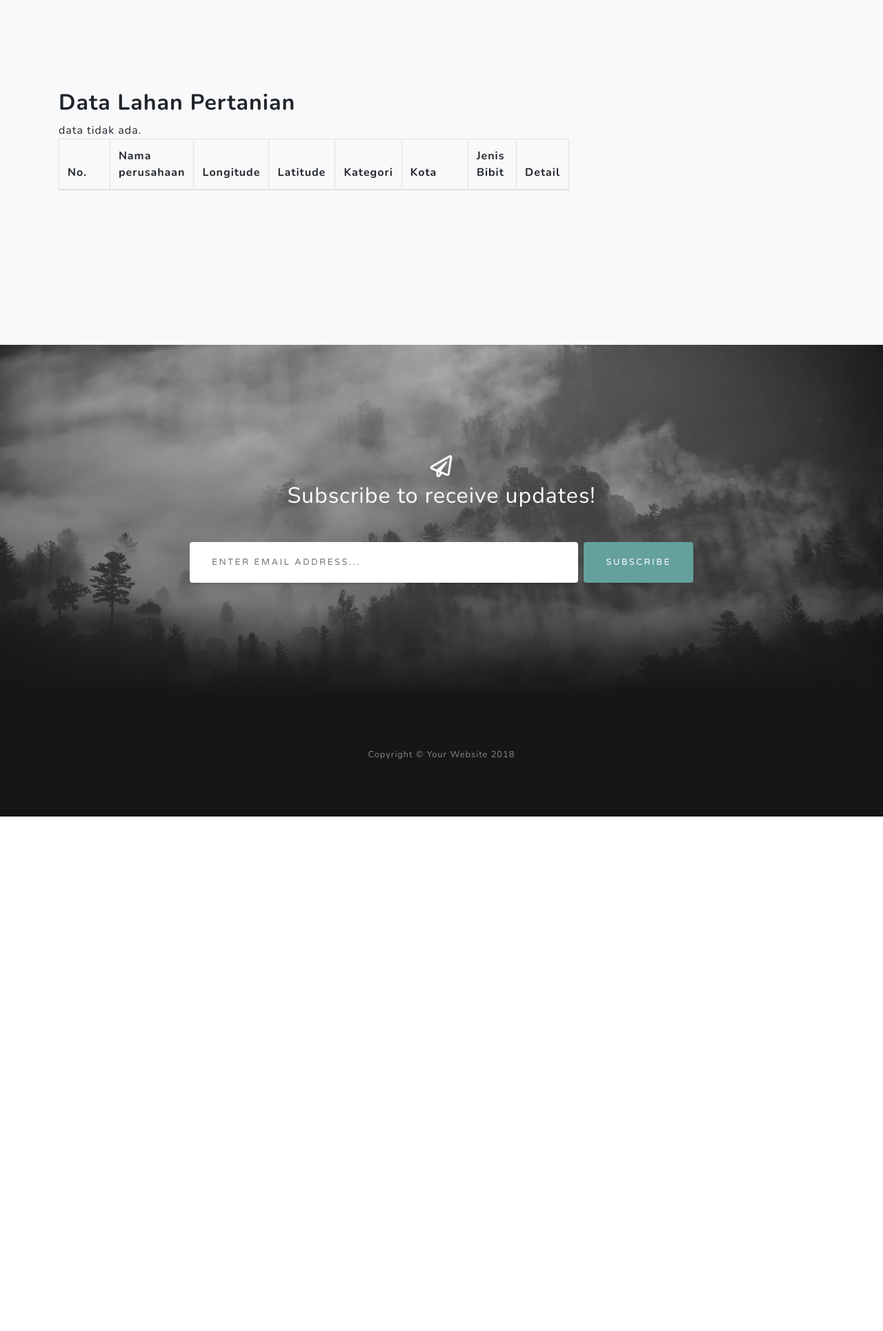
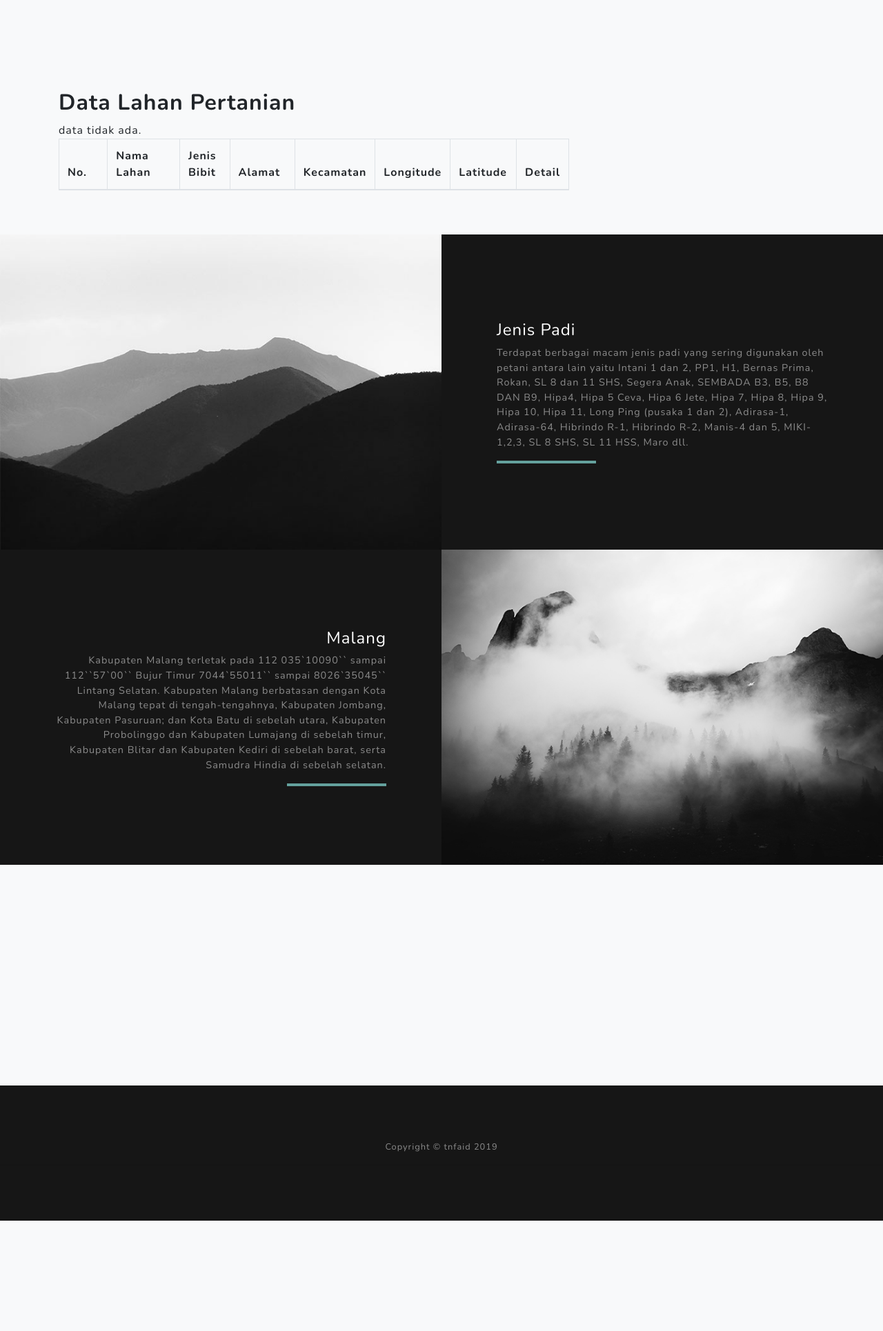
Before and after one commit to tnfaid/tugas_GIS_tani, a PHP site: page /gis_tani/ambildata_id.php in a window 1280 px wide. Shown: the part 1920-3850 px from the top of the page at 69% size. Before the commit the page ends 3104 px from the top, so only its background shows below. Run offline with PHP 8.4, Linux system fonts and the light colour scheme; data that the repository does not hold is empty; some libraries are stand-ins or nearby versions.

Commit message:
fixed detail

```diff
--- a/ambildata.php
+++ b/ambildata.php
@@ -10,7 +10,7 @@ if ($conn->connect_error) {
     die("Connection failed: " . $conn->connect_error);
 }
 
-$sql = "SELECT * FROM jasaweb";
+$sql = "SELECT * FROM padi";
 $result = $conn->query($sql);
 
 if($result){
--- a/ambildata_id.php
+++ b/ambildata_id.php
@@ -1,6 +1,6 @@
 <?php
 include "index.php";
-$Q = mysql_query("SELECT * FROM jasaweb where id_perusahaan=".$id)or die(mysql_error());
+$Q = mysql_query("SELECT * FROM padi where id_lahan=".$id)or die(mysql_error());
 if($Q){
  $posts = array();
       if(mysql_num_rows($Q))
--- a/footer.php
+++ b/footer.php
@@ -1,8 +1,9 @@
 <footer class="bg-black small text-center text-white-50">
       <div class="container">
-        Copyright &copy; Your Website 2018
+        Copyright &copy; tnfaid 2019
       </div>
-    </footer>
+      <hr class="d-none d-lg-block mb-0 ml-0">
+</footer>
 
     <!-- Bootstrap core JavaScript -->
     <script src="vendor/jquery/jquery.min.js"></script>
--- a/index.php
+++ b/index.php
@@ -9,7 +9,7 @@
         <div class="mx-auto text-center">
           <h1 class="mx-auto my-0 text-uppercase">GIS PADI</h1>
           <h2 class="text-white-50 mx-auto mt-2 mb-5">Sistem Informasi Geografis Persebaran Padi di Area Malang</h2>
-          <a href="#about" class="btn btn-primary js-scroll-trigger">Get Started</a>
+          <a href="#footer" class="btn btn-primary js-scroll-trigger">Check</a>
         </div>
       </div>
     </header>
@@ -24,15 +24,8 @@
       <?php include_once "lahanSection.php" ?>
     </section>
 
-    <!-- bibit Section -->
-    <section id="bibit" class="signup-section">
-      <?php include_once "bibitSection.php" ?>
-    </section>
-
-    <!-- Contact Section -->
-    <!-- <section class="contact-section bg-black">
-      <?php include_once "contactSection.php" ?>
-    </section> -->
 
 <!-- Footer -->
+<section id="footer" class="projects-section bg-light">
 <?php include_once "footer.php" ?>
+</section>
--- a/lahanSection.php
+++ b/lahanSection.php
@@ -12,16 +12,16 @@
               <h2 class="panel-title"><strong>  Data Lahan Pertanian  </strong></h2>
             </div>
             <div class="panel-body">
-              <table class="table table-bordered table-striped table-admin">
+              <table class="table table-bordered table-striped table-admin centered panel panel-info panel-dashboard centered ">
               <thead>
                 <tr>
                   <th width="10%">No.</th>
-                  <th width="15%">Nama perusahaan</th>
+                  <th width="15%">Nama Lahan</th>
+                  <th width="10%">Jenis Bibit</th>
+                  <th width="13%">Alamat</th>
+                  <th>Kecamatan</th>
                   <th width="13%">Longitude</th>
                   <th width="13%">Latitude</th>
-                  <th width="10%">Kategori</th>
-                  <th width="13%">Kota</th>
-                  <th>Jenis Bibit</th>
                   <th>Detail</th>
                 </tr>
               </thead>
@@ -36,15 +36,15 @@
               ?>
                     <tr>
                       <td><?php echo $no; ?></td>
-                      <td><?php echo $item->nama_perusahaan; ?></td>
-                      <td><?php echo $item->longitude; ?></td>
+                      <td><?php echo $item->nama_lahan; ?></td>
+                      <td><?php echo $item->bibit_padi; ?></td>
+                      <td><?php echo $item->alamat; ?></td>
+                      <td><?php echo $item->kecamatan; ?></td>
                       <td><?php echo $item->latitude; ?></td>
-                      <td><?php echo $item->kategori; ?></td>
-                      <td><?php echo $item->kota; ?></td>
-                      <td><?php echo $item->provinsi; ?></td>
+                      <td><?php echo $item->longtitude; ?></td>
                       <td class="ctr">
                         <div class="btn-group">
-                          <a target="_blank" href="detail.php?id=<?php echo $item->id_perusahaan; ?>" rel="tooltip" data-original-title="Lihat File" data-placement="top" class="btn btn-primary">
+                          <a target="_blank" href="detail.php?id=<?php echo $item->id_lahan; ?>" rel="tooltip" data-original-title="Lihat File" data-placement="top" class="btn btn-primary">
                           <i class="fa fa-map-marker"> </i> Detail dan Lokasi</a>&nbsp;
                         </div>
                       </td>
@@ -72,6 +72,38 @@
           </div>
         </div>
 
+        <!-- Project One Row -->
+        <div class="row justify-content-center no-gutters mb-5 mb-lg-0">
+          <div class="col-lg-6">
+            <img class="img-fluid" src="img/demo-image-01.jpg" alt="">
+          </div>
+          <div class="col-lg-6">
+            <div class="bg-black text-center h-100 project">
+              <div class="d-flex h-100">
+                <div class="project-text w-100 my-auto text-center text-lg-left">
+                  <h4 class="text-white">Jenis Padi</h4>
+                  <p class="mb-0 text-white-50">Terdapat berbagai macam jenis padi yang sering digunakan oleh petani antara lain yaitu Intani 1 dan 2, PP1, H1, Bernas Prima, Rokan, SL 8 dan 11 SHS, Segera Anak, SEMBADA B3, B5, B8 DAN B9,  Hipa4, Hipa 5 Ceva, Hipa 6 Jete, Hipa 7, Hipa 8, Hipa 9, Hipa 10, Hipa 11, Long Ping (pusaka 1 dan 2), Adirasa-1, Adirasa-64,  Hibrindo R-1, Hibrindo R-2, Manis-4 dan 5, MIKI-1,2,3, SL 8 SHS, SL 11 HSS, Maro dll.</p>
+                  <hr class="d-none d-lg-block mb-0 ml-0">
+                </div>
+              </div>
+            </div>
+          </div>
+        </div>
 
-
-      </div>
+        <!-- Project Two Row -->
+        <div class="row justify-content-center no-gutters">
+          <div class="col-lg-6">
+            <img class="img-fluid" src="img/demo-image-02.jpg" alt="">
+          </div>
+          <div class="col-lg-6 order-lg-first">
+            <div class="bg-black text-center h-100 project">
+              <div class="d-flex h-100">
+                <div class="project-text w-100 my-auto text-center text-lg-right">
+                  <h4 class="text-white">Malang</h4>
+                  <p class="mb-0 text-white-50">Kabupaten Malang terletak pada 112 035`10090`` sampai 112``57`00`` Bujur Timur 7044`55011`` sampai 8026`35045`` Lintang Selatan. Kabupaten Malang berbatasan dengan Kota Malang tepat di tengah-tengahnya, Kabupaten Jombang, Kabupaten Pasuruan; dan Kota Batu di sebelah utara, Kabupaten Probolinggo dan Kabupaten Lumajang di sebelah timur, Kabupaten Blitar dan Kabupaten Kediri di sebelah barat, serta Samudra Hindia di sebelah selatan.
+                  <hr class="d-none d-lg-block mb-0 mr-0">
+                </div>
+              </div>
+            </div>
+          </div>
+        </div>
```
Also changed, not shown: detail.php (+32 -37 lines), img/location.png (added), img/location1.png (added).
